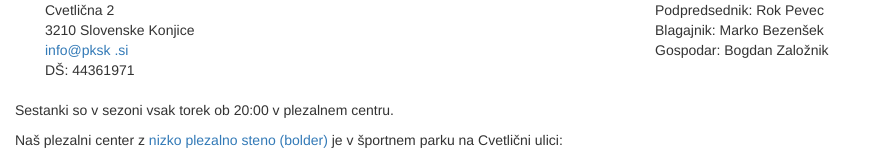
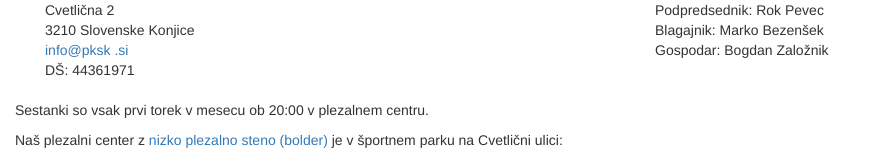
Before and after one commit to zgemba/pksk3, a Flask app: page /informacije in a window 1280 px wide. Shown: the part 412-570 px from the top of the page, without its empty margins (0-876 px from the left). Run offline with Flask 2, Linux system fonts and the light colour scheme; some libraries are stand-ins or nearby versions.

Commit message:
Popravljen čas sestankov

```diff
--- a/app/templates/informacije.html
+++ b/app/templates/informacije.html
@@ -24,7 +24,7 @@
         </div>
     </div>
 
-    <p>Sestanki so v sezoni vsak torek ob 20:00 v plezalnem centru.</p>
+    <p>Sestanki so vsak prvi torek v mesecu ob 20:00 v plezalnem centru.</p>
 
     <p>Naš plezalni center z <a href='{{ url_for("main.bolder_3d") }}'>nizko plezalno steno (bolder)</a> je v športnem parku na Cvetlični ulici:</p>
 
```
